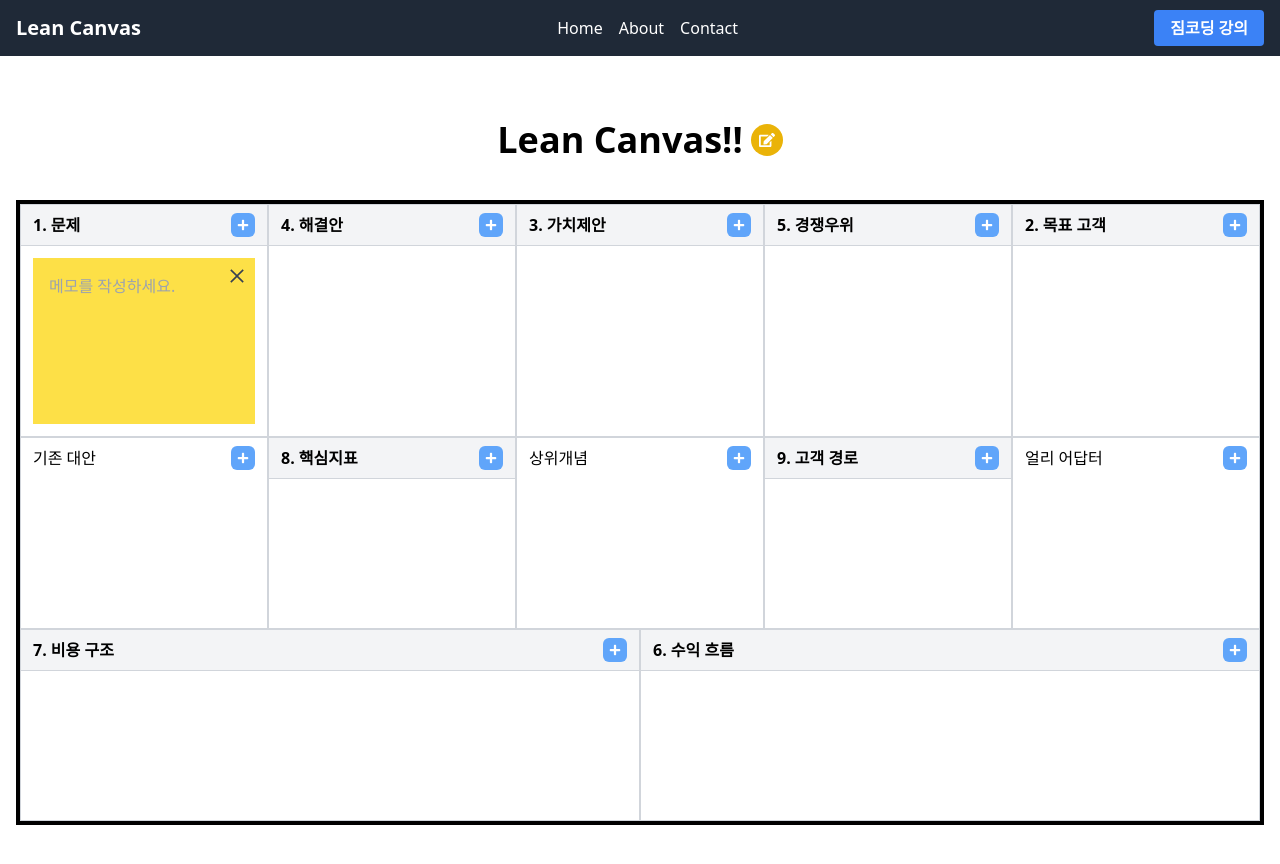
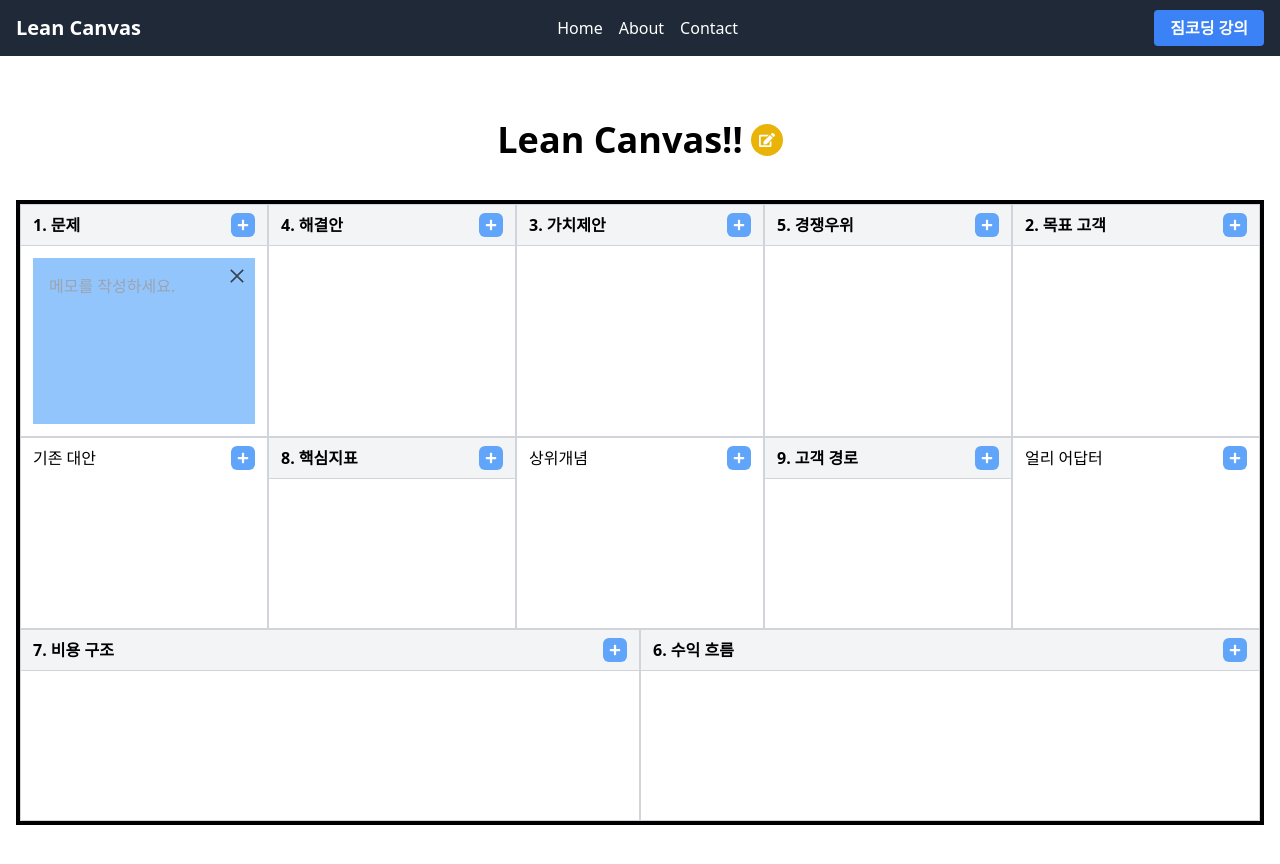
Before and after one commit to gymcoding/lean-canvas-react, a React (Vite) app: page /canvases/1 in a window 1280 px wide. Both pictures are taken after a click on the button 243 px from the left and 225 px from the top of the page. Shown: the top 864 px of the page. Built offline with nearby package versions, Linux system fonts and the light colour scheme.

Commit message:
19.5 컬러 변경 옵션 추가

```diff
--- a/src/components/Note.jsx
+++ b/src/components/Note.jsx
@@ -8,6 +8,11 @@ const Note = ({ id, onRemoveNote }) => {
     'bg-blue-300',
     'bg-green-300',
   ];
+
+  // 0, 1, 2, 3
+  const randomIndex = Math.floor(Math.random() * colorOptions.length);
+
+  const [color, setColor] = useState(colorOptions[randomIndex]);
 
   const [isEditing, setIsEditing] = useState(false);
 
@@ -22,7 +27,7 @@ const Note = ({ id, onRemoveNote }) => {
 
   return (
     <div
-      className={`p-4 bg-yellow-300 relative max-h-[32rem] overflow-hidden`}
+      className={`p-4 ${color} relative max-h-[32rem] overflow-hidden`}
       onClick={() => setIsEditing(true)}
     >
       <div className="absolute top-2 right-2">
@@ -63,6 +68,7 @@ const Note = ({ id, onRemoveNote }) => {
             <button
               key={index}
               className={`w-6 h-6 rounded-full cursor-pointer outline outline-gray-50 ${option}`}
+              onClick={() => setColor(option)}
               aria-label={`Change color to ${option}`}
             />
           ))}
```
